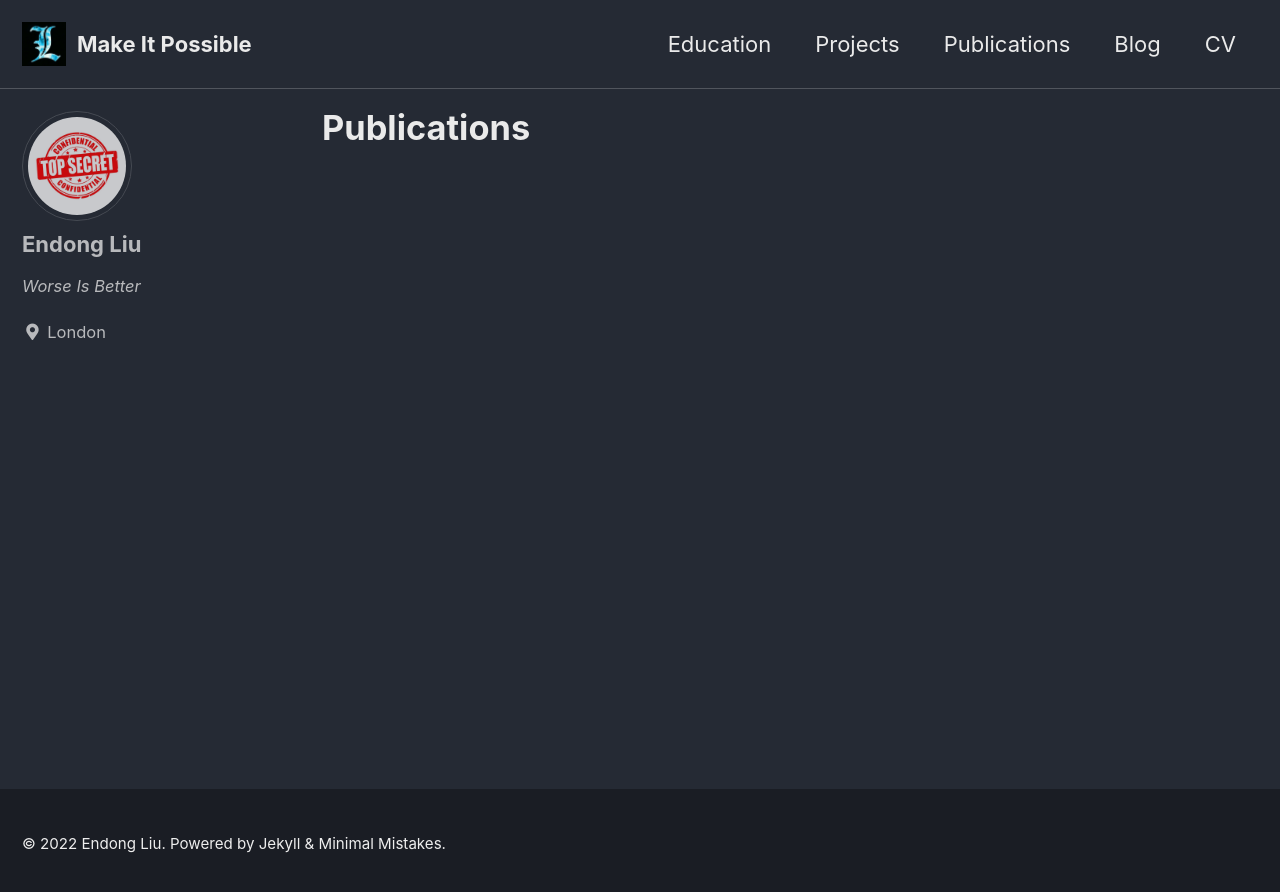
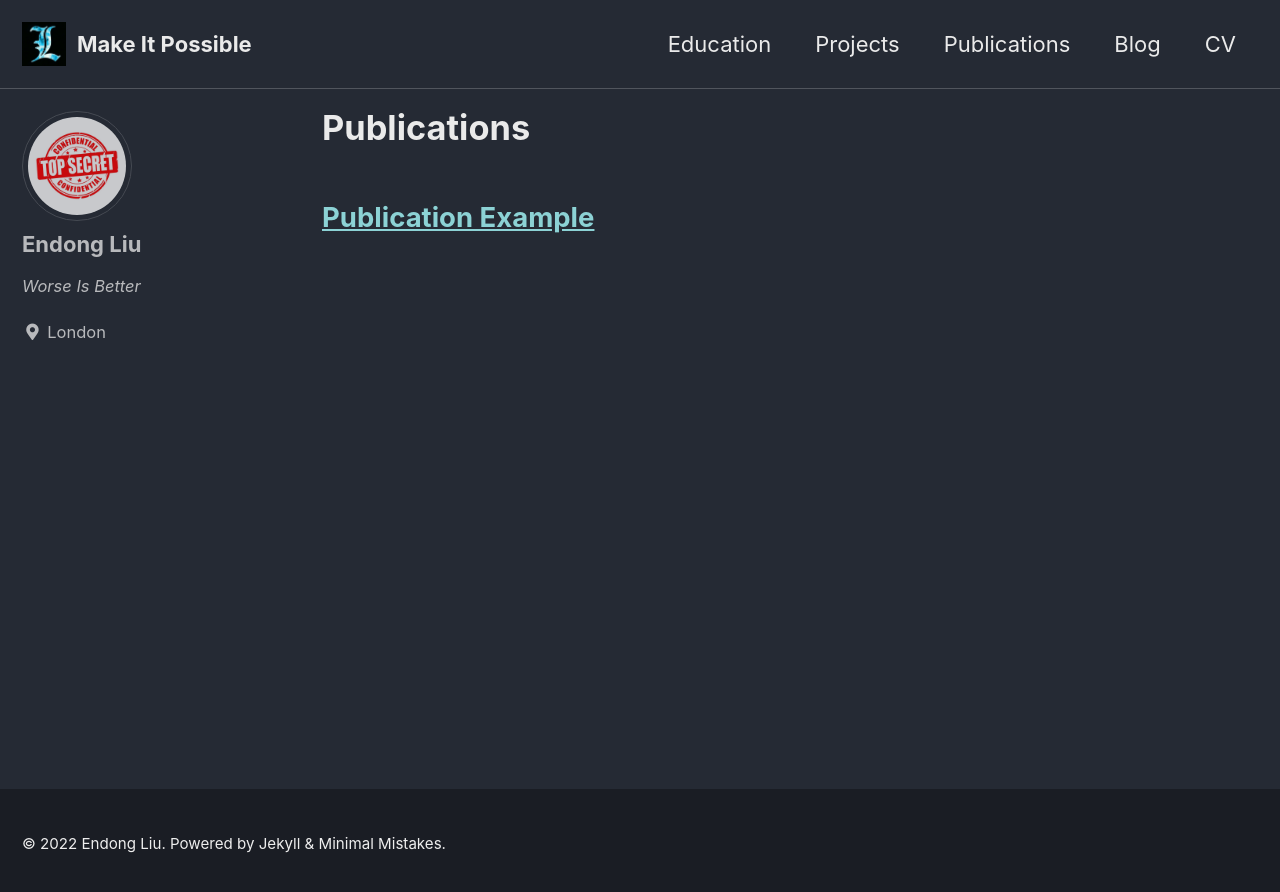
Before and after one commit to ZzPoLariszZ/zzpolariszz.github.io, a Jekyll site: the page built from _pages/publications.md, in a window 1280 px wide. Shown: the top 892 px of the page. Built offline with Jekyll 4.4.1, drawn with Linux system fonts in a browser that asks for light colours; cached includes are drawn as plain includes.

Commit message:
Correct URL

```diff
--- a/_pages/publications.md
+++ b/_pages/publications.md
@@ -1,7 +1,7 @@
 ---
 layout: collection
 title: "Publications"
-collection: Publications
-permalink: /Publications/
+collection: publications
+permalink: /publications/
 author_profile: true
 ---
```
